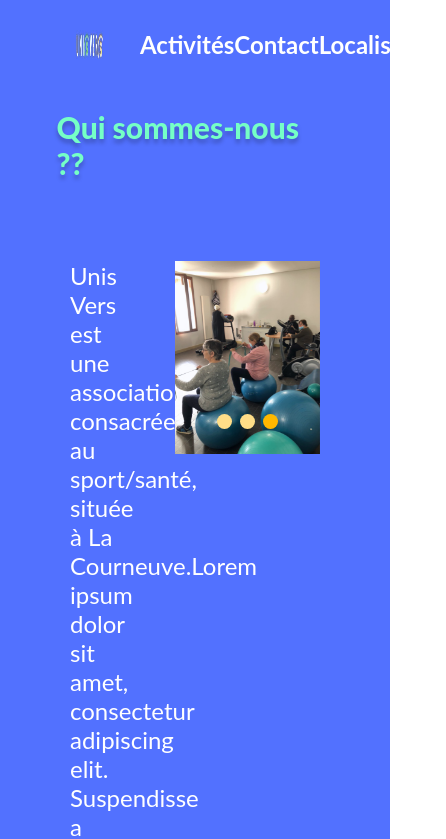
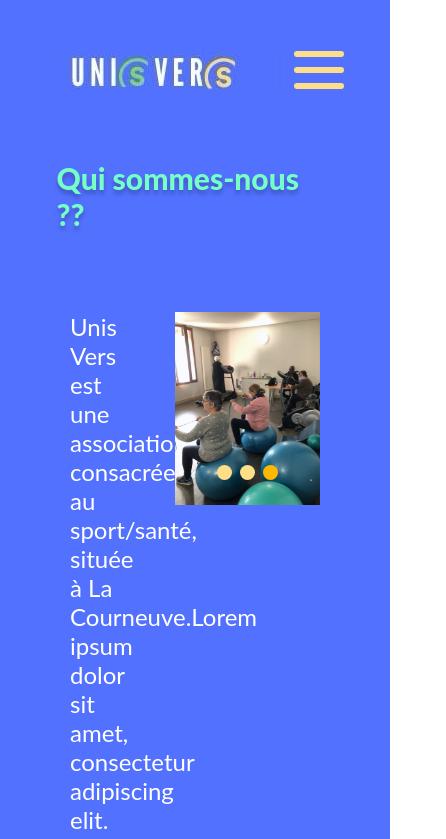
Before and after one commit to jamesleyD/unis-vers, a plain HTML site: page index.html in a window 390 px wide. Shown: the top 839 px of the page, 446 px wide, since content can reach past the window. Drawn offline with Linux system fonts and the light colour scheme.

Commit message:
add menu bar for mobile screen

```diff
--- /dev/null
+++ b/Scripts/Hamburger_Menu.js
@@ -0,0 +1,13 @@
+const menuBtn = document.querySelector('.menu-btn');
+let menuOpen = false;
+
+menuBtn.addEventListener('click', () => {
+  if(!menuOpen) {
+    menuBtn.classList.add('open');
+    menuOpen = true;
+  } else {
+    menuBtn.classList.remove('open');
+    menuOpen = false;
+  }
+
+});
--- a/Styles/style.css
+++ b/Styles/style.css
@@ -29,14 +29,14 @@
     justify-content: space-between  ;
 }
 
-#nav_bar img {
-    grid-column: 3/5;
+#logo_top {
+    grid-column: 3/6;
     width: 100%;
     height: 100%;
 }
 
-#nav_bar ul {
-    grid-column: 5/11;
+#nav_bar_ul {
+    grid-column: 6/11;
     display: flex;
     justify-content: space-between;
 }
@@ -50,6 +50,73 @@
 
 .nav_element a {
     color: white;
+}
+/*  =================================================================  */
+
+.menu-btn {
+  width: 80px;
+  height: 80px;
+  cursor: pointer;
+  transition: all .2s ease-in-out;
+  display:none;
+}
+.menu-btn__burger {
+  width: 50px;
+  height: 6px;
+  background: #FFDE88;
+  border-radius: 5px;
+  transition: all .2s ease-in-out;
+}
+
+.menu-btn__burger::before,
+.menu-btn__burger::after {
+  content: '';
+  position: absolute;
+  width: 50px;
+  height: 6px;
+  background: #FFDE88;
+  border-radius: 5px;
+  transition: all .2s ease-in-out;
+}
+.menu-btn__burger::before {
+  transform: translateY(-16px);
+}
+.menu-btn__burger::after {
+  transform: translateY(16px);
+}
+
+/* ANIMATION */
+.menu-btn.open .menu-btn__burger {
+  background: transparent;
+  box-shadow: none;
+}
+.menu-btn.open .menu-btn__burger::before {
+    background: #75FFC6;
+    transform: rotate(45deg) ;
+}
+.menu-btn.open .menu-btn__burger::after {
+    background: #75FFC6;
+    transform: rotate(-45deg);
+}
+
+/*  =================================================================  */
+
+@media screen and (max-width: 767px) {
+    #logo_top {
+        width:auto;
+        height:auto;
+        grid-column:2/8;
+    }
+    .menu-btn {
+        display: flex;
+        align-items: center;
+        justify-content: center;
+        grid-column:10/12;
+    }
+    #nav_bar_ul {
+        display:none;
+        flex-direction: column;
+    }
 }
 
 /*  =================================================================  */
--- a/index.html
+++ b/index.html
@@ -2,6 +2,7 @@
 <html lang="fr">
 <head>
   <meta charset="utf-8">
+  <meta content="width=device-width, initial-scale=1" name="viewport" />
   <title>Unis-vers | association consacrée au sport/santé, située à La Courneuve.</title>
   <link rel="stylesheet" href="./Styles/style.css" type="text/css">
 </head>
@@ -11,8 +12,12 @@
     <div id="header_container">
 
         <div id="nav_bar">
-            <img src="Logo_unis_vers.jpg" alt="Logo univers"/>
-            <ul>
+            <img id="logo_top" src="Logo_unis_vers.jpg" alt="Logo univers"/>
+            <div class="menu-btn">
+              <div class="menu-btn__burger"></div>
+            </div>
+            <script src="./Scripts/Hamburger_Menu.js"></script>
+            <ul id="nav_bar_ul">
                 <li class="nav_element"><a href="default.html">Activités</a></li>
                 <li class="nav_element"><a href="news.asp">Contact</a></li>
                 <li class="nav_element"><a href="contact.asp">Localisation</a></li>
@@ -51,7 +56,7 @@
                   </div>
 
                 </div>
-                <script src="./Scripts/scripts.js"></script>
+                <script src="./Scripts/slideshow.js"></script>
             </div>
         </div>
 
```
Also changed, not shown: Scripts/slideshow.js (renamed from Scripts/scripts.js).
